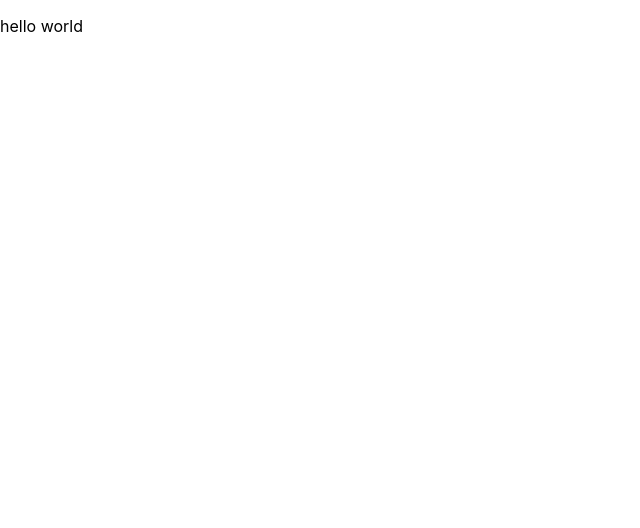
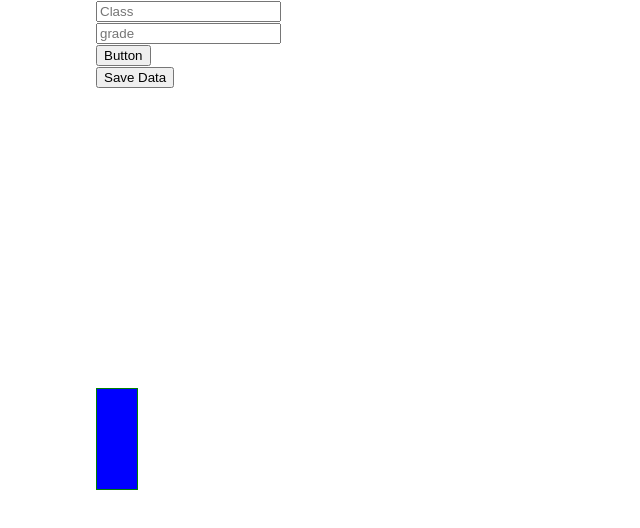
Before and after one commit to tommy-js/schoolgraph, a React (Create React App) app: page / in a window 1280 px wide. Shown: the top 528 px of the page, without its empty margins (0-640 px from the left). Built offline with nearby package versions, Linux system fonts and the light colour scheme.

Commit message:
basic functionality

```diff
--- a/package.json
+++ b/package.json
@@ -6,6 +6,7 @@
     "@testing-library/jest-dom": "^4.2.4",
     "@testing-library/react": "^9.3.2",
     "@testing-library/user-event": "^7.1.2",
+    "node-sass": "^4.13.1",
     "react": "^16.13.1",
     "react-dom": "^16.13.1",
     "react-scripts": "3.4.1"
--- a/src/App.js
+++ b/src/App.js
@@ -1,10 +1,10 @@
-import React from 'react';
+import React from "react";
 import BodyComp from "./components/BodyComp";
 
 function App() {
   return (
     <div>
-      <BodyComp/>
+      <BodyComp />
     </div>
   );
 }
--- /dev/null
+++ b/src/components/AddFieldButton.js
@@ -0,0 +1,7 @@
+import React from "react";
+
+const AddFieldButton = props => {
+  return <button onClick={props.field}>Button</button>;
+};
+
+export default AddFieldButton;
--- a/src/components/BodyComp.js
+++ b/src/components/BodyComp.js
@@ -1,9 +1,34 @@
-import React from "react";
+import React, { useState } from "react";
+import ClassNameField from "./ClassNameField";
+import InputField from "./InputField";
+import AddFieldButton from "./AddFieldButton";
+import SaveData from "./SaveData";
+import Graph from "./Graph";
+import "../main.scss";
+
+export function field(num) {
+  let setObj = {
+    id: num * 1000,
+    count: 0
+  };
+  return setObj;
+}
 
 function BodyComp() {
-  return(
-    <div>
-      <p>hello world</p>
+  const [addField, setAddField] = useState({ id: Math.random() * 1000 });
+
+  function updateField() {
+    setAddField(field(Math.random()));
+    console.log(addField);
+  }
+
+  return (
+    <div className="body">
+      <ClassNameField />
+      <InputField map={addField} />
+      <AddFieldButton field={updateField} />
+      <SaveData />
+      <Graph />
     </div>
   );
 }
--- /dev/null
+++ b/src/components/ClassNameField.js
@@ -0,0 +1,11 @@
+import React from "react";
+
+function ClassNameField() {
+  return (
+    <div>
+      <input type="text" required placeholder="Class" />
+    </div>
+  );
+}
+
+export default ClassNameField;
--- /dev/null
+++ b/src/components/Graph.js
@@ -0,0 +1,15 @@
+import React, { useState } from "react";
+import GraphNode from "./GraphNode";
+
+function Graph(props) {
+  const [graphmapper, setGraphmapper] = useState([{ count: 100 }]);
+  return (
+    <div>
+      {graphmapper.map(el => (
+        <GraphNode count={el.count} />
+      ))}
+    </div>
+  );
+}
+
+export default Graph;
--- /dev/null
+++ b/src/components/GraphNode.js
@@ -0,0 +1,14 @@
+import React, { useState, useEffect } from "react";
+import "../main.scss";
+
+function GraphNode({ count }) {
+  const [useCount, setUseCount] = useState(count);
+
+  useEffect(() => {
+    setUseCount(count);
+  }, [count]);
+
+  return <div className="graph_node" style={{ height: count + "px" }}></div>;
+}
+
+export default GraphNode;
--- /dev/null
+++ b/src/components/InputField.js
@@ -0,0 +1,31 @@
+import React, { useState, useEffect } from "react";
+import NewInputField from "./NewInputField";
+
+function InputField(props) {
+  const [mapper, setMapper] = useState([]);
+
+  useEffect(() => {
+    setMapper(prev => [...prev, props.map]);
+  }, [props.map]);
+
+  function updateMapper(item, id) {
+    let var1 = mapper.find(el => el.id === id);
+    let var2 = mapper;
+    var2[var1] = {
+      id: id,
+      count: item
+    };
+    setMapper(var2);
+    console.log(var2);
+  }
+
+  return (
+    <div>
+      {mapper.map(el => (
+        <NewInputField key={el.id} id={el.id} updateMapper={updateMapper} />
+      ))}
+    </div>
+  );
+}
+
+export default InputField;
--- /dev/null
+++ b/src/components/NewGrade.js
@@ -0,0 +1,23 @@
+import React, { useState } from "react";
+
+function NewGrade(props) {
+  const [item, setItem] = useState(0);
+
+  function updateInput(e) {
+    setItem(e.target.value);
+    props.updateMapper(item, props.id);
+  }
+
+  return (
+    <div>
+      <input
+        type="number"
+        placeholder="grade"
+        min="0"
+        onChange={e => updateInput(e)}
+      />
+    </div>
+  );
+}
+
+export default NewGrade;
--- /dev/null
+++ b/src/components/NewInputField.js
@@ -0,0 +1,12 @@
+import React from "react";
+import NewGrade from "./NewGrade";
+
+function NewInputField(props) {
+  return (
+    <div>
+      <NewGrade id={props.id} updateMapper={props.updateMapper} />
+    </div>
+  );
+}
+
+export default NewInputField;
--- /dev/null
+++ b/src/components/SaveData.js
@@ -0,0 +1,11 @@
+import React from "react";
+
+function SaveData() {
+  return (
+    <div>
+      <button>Save Data</button>
+    </div>
+  );
+}
+
+export default SaveData;
--- /dev/null
+++ b/src/main.scss
@@ -0,0 +1,14 @@
+.body {
+  position: relative;
+  width: 85%;
+  margin-left: auto;
+  margin-right: auto;
+}
+
+.graph_node {
+  position: relative;
+  margin-top: 300px;
+  width: 40px;
+  background-color: blue;
+  border: 1px solid green;
+}
```
Also changed, not shown: 2 other files (tests, documents, lock files or other folders).
